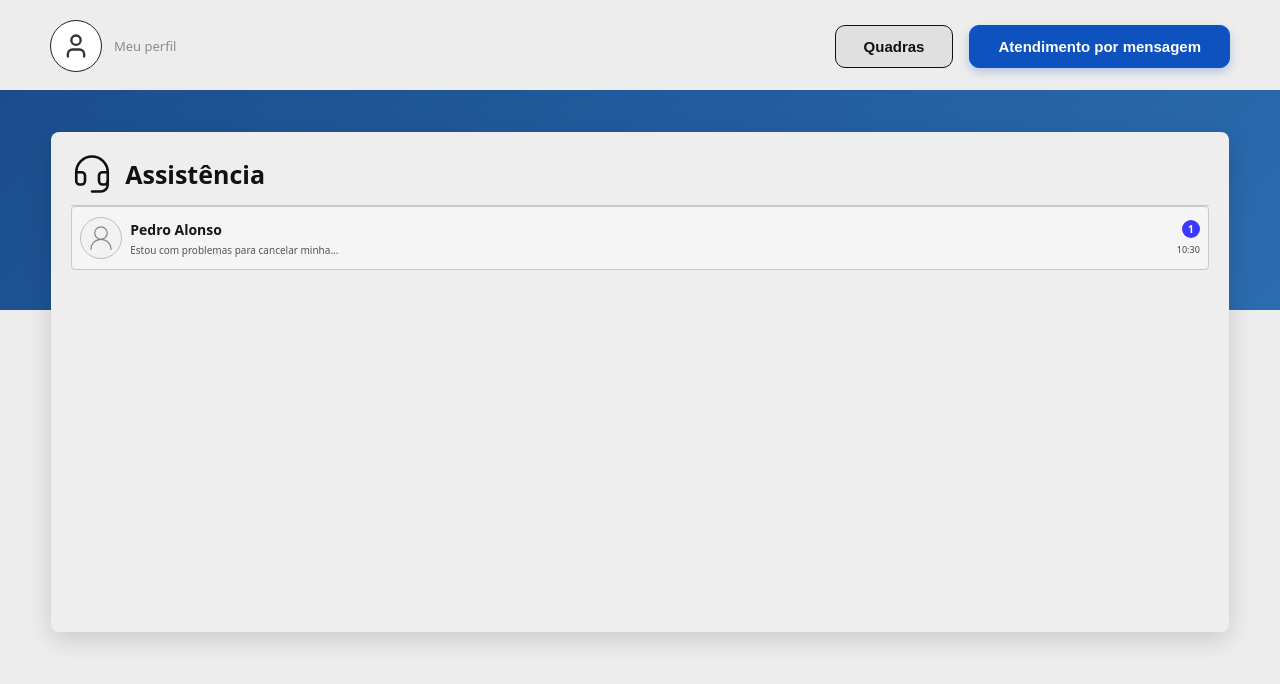
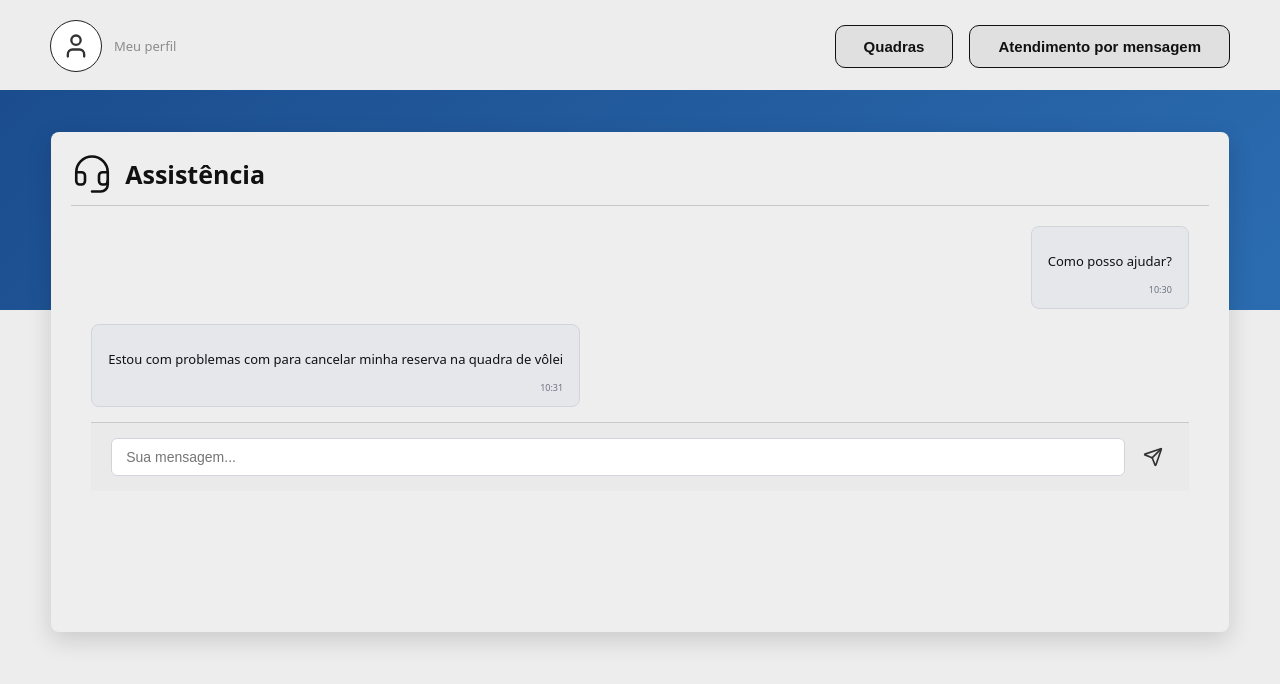
Before and after one commit to araripe0805/DesenvolvimentoWeb, a React (Vite) app: page / in a window 1280 px wide. Shown: the top 684 px of the page. Built offline with nearby package versions, Linux system fonts and the light colour scheme.

Commit message:
Tela de chat

```diff
--- a/src/App.jsx
+++ b/src/App.jsx
@@ -1,17 +1,18 @@
 // src/App.jsx
 import React from 'react';
-import { TelaPrincipalUsuario } from './pages/Telaprincipal_usuario';
+import { TelaPrincipalUsuario } from './pages/telaprincipal_usuario';
 import {TelaPerfil} from './pages/Telaperfil';
 import { TelaPrincipalAdm } from './pages/Telaprincipal_adm';
 import { TelaLogin } from './pages/Telalogin';
 import {TelaCriarUsuario} from './pages/Telacriarusuario';
 import  {  TelaAssistencia  }  from  './pages/TelaAssistencia' ;
+import { TelaChat } from './pages/Telachat';
 import './App.css';
 import { TelaCriarQuadra } from './pages/Telacriarquadra';
 import './App.css';
 
 function App() {
-  return < TelaAssistencia />;
+  return < TelaChat />;
 }
 
 export default App;
--- /dev/null
+++ b/src/pages/Telachat.jsx
@@ -0,0 +1,45 @@
+// src/pages/TelaAssistencia.jsx
+import React from 'react';
+import { Headset, UserRound, Send } from 'lucide-react';
+import { HeaderTelaprincipalAdm } from '../components/Header_telaprincipal_adm';
+import '../styles/TelaChat.css';
+
+export function TelaChat() {
+    return (
+        <div className="home-container chat-page">
+            <HeaderTelaprincipalAdm activeTab={null} />
+
+            <main className="main-content-card assistencia-card">
+                <div className="assistencia-titulo">
+                    <Headset
+                        className="assistencia-titulo-icone"
+                        size={42}
+                        strokeWidth={1.5}
+                    />
+                    <h1>Assistência</h1>
+                </div>
+
+                {/* Area da mensagem */}
+                <div className='chat-messages-area'>
+                    <div className='chat-bubble received'>
+                        <p>Como posso ajudar?</p>
+                        <span className='chat-time'>10:30</span>
+                    </div>
+
+                    <div className="chat-bubble sent">
+                            <p>Estou com problemas com para cancelar minha reserva na quadra de vôlei</p>
+                            <span className="chat-time">10:31</span>
+                    </div>
+
+                    {/* Area de digitar */}
+                    <div className="chat-input-area">
+                        <input type="text" placeholder="Sua mensagem..." />
+                        <button className="chat-send-btn" title="Enviar">
+                            <Send size={20} />
+                        </button>
+                    </div>
+                </div>
+            </main>
+        </div>
+    );
+}
--- /dev/null
+++ b/src/styles/Telachat.css
@@ -0,0 +1,109 @@
+/* src/styles/TelaChat.css */
+
+.chat-box-container {
+  border: 1px solid #c9c9c9;
+  border-radius: 8px;
+  background-color: #f5f5f5;
+  margin-top: 20px;
+  display: flex;
+  flex-direction: column;
+  overflow: hidden;
+}
+
+.chat-box-header {
+  display: flex;
+  align-items: center;
+  gap: 12px;
+  padding: 15px 20px;
+  border-bottom: 1px solid #c9c9c9;
+  background-color: #eaeaea;
+}
+
+.chat-user-avatar {
+  width: 36px;
+  height: 36px;
+  border-radius: 50%;
+  border: 1px solid #bdbdbd;
+  display: flex;
+  align-items: center;
+  justify-content: center;
+  background-color: #ffffff;
+  color: #555555;
+}
+
+.chat-box-header h2 {
+  font-size: 16px;
+  font-weight: 700;
+  color: #111111;
+  margin: 0;
+}
+
+.chat-messages-area {
+  padding: 20px;
+  min-height: 280px;
+  display: flex;
+  flex-direction: column;
+  gap: 15px;
+  justify-content: flex-end;
+}
+
+.chat-bubble {
+  max-width: 65%;
+  padding: 12px 16px;
+  border-radius: 8px;
+  position: relative;
+  font-size: 13px;
+  color: #111111;
+  border: 1px solid #d1d5db;
+  background-color: #e5e7eb;
+}
+
+.chat-bubble.received {
+  align-self: flex-end;
+}
+
+.chat-bubble.sent {
+  align-self: flex-start;
+}
+
+.chat-time {
+  display: block;
+  font-size: 9px;
+  color: #6b7280;
+  text-align: right;
+  margin-top: 4px;
+}
+
+.chat-input-area {
+  display: flex;
+  align-items: center;
+  padding: 15px 20px;
+  border-top: 1px solid #c9c9c9;
+  background-color: #eaeaea;
+  gap: 12px;
+}
+
+.chat-input-area input {
+  flex: 1;
+  padding: 10px 14px;
+  border: 1px solid #d1d5db;
+  border-radius: 6px;
+  background-color: #ffffff;
+  font-size: 14px;
+  outline: none;
+}
+
+.chat-send-btn {
+  background: transparent;
+  border: none;
+  cursor: pointer;
+  display: flex;
+  align-items: center;
+  justify-content: center;
+  color: #333333;
+  transition: opacity 0.2s;
+}
+
+.chat-send-btn:hover {
+  opacity: 0.7;
+}
```
